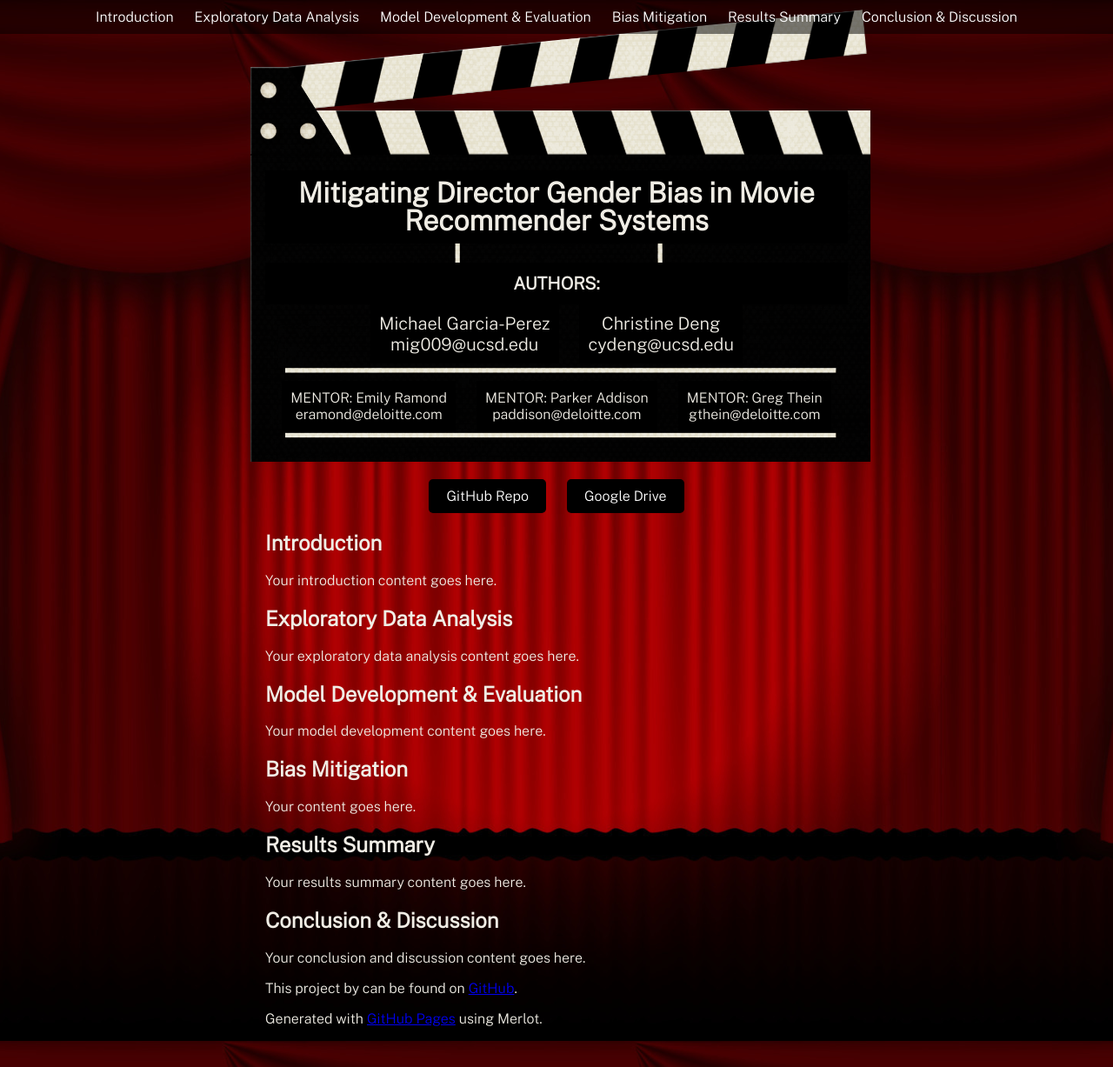
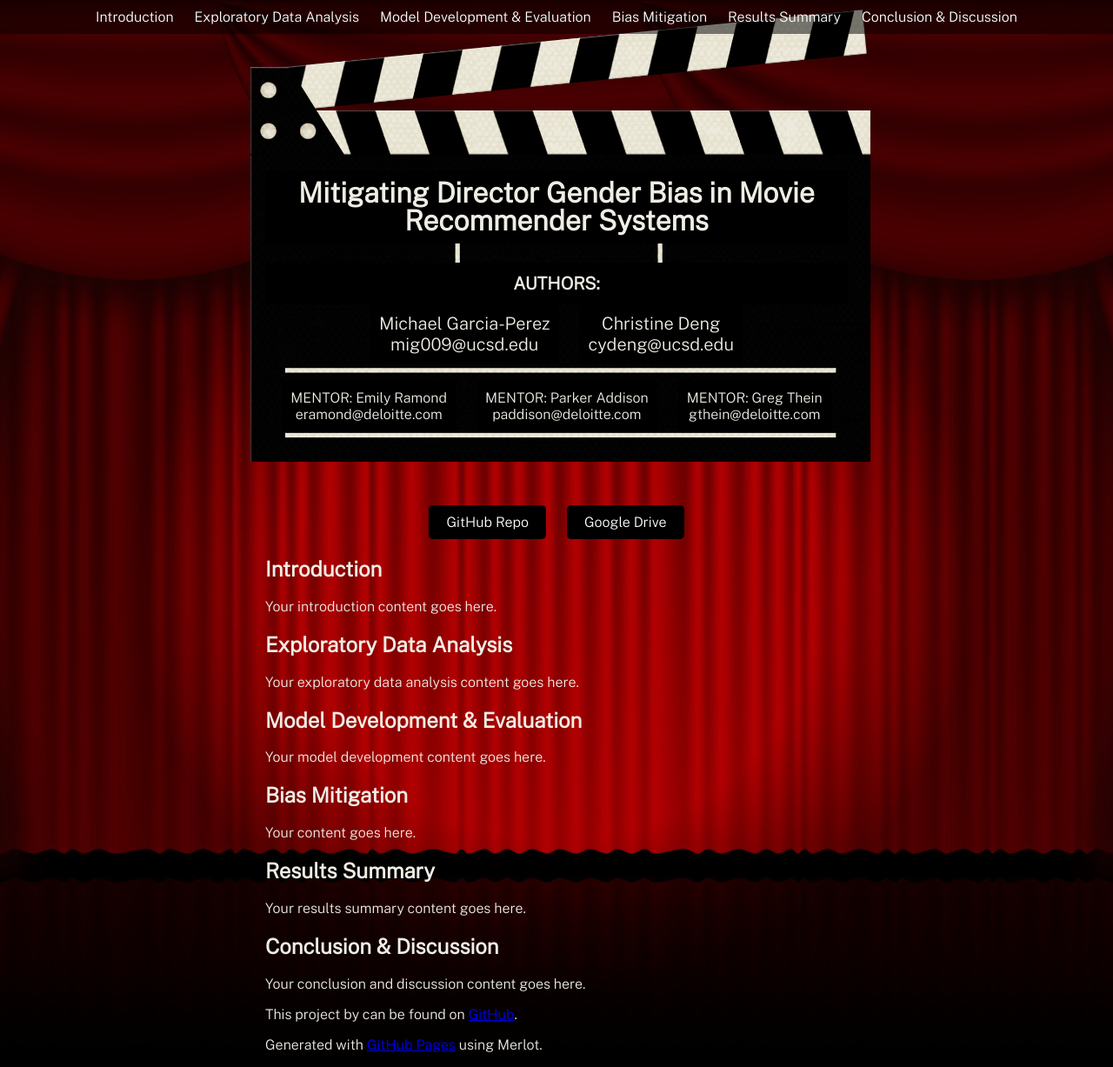
Before and after one commit to michael-garciaperez/DSC180A-Methodology-5, a Jekyll site: the page built from index.md, in a window 1280 px wide and 1227 px high. Shown: the whole window at 87% size. Built offline with Jekyll 4.4.1, drawn with Linux system fonts in a browser that asks for light colours.

Commit message:
Update custom.css

```diff
--- a/assets/css/custom.css
+++ b/assets/css/custom.css
@@ -32,7 +32,7 @@
 
 .buttons {
   text-align: center; /* Center align the buttons */
-  margin-top: 20px; /* Add some margin from the top */
+  margin-top: 50px; /* Adjust margin from the top */
 }
 
 .buttons a {
```
